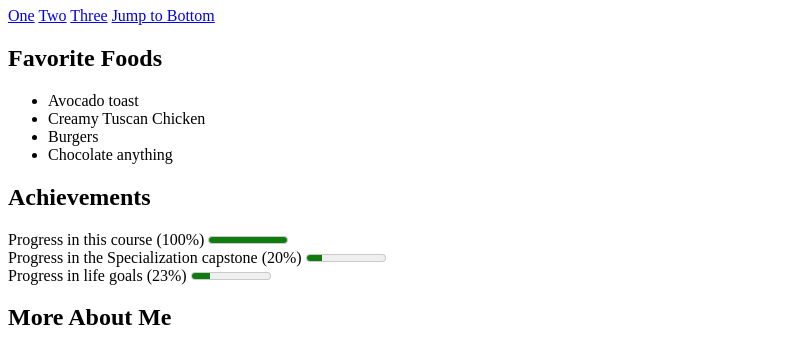
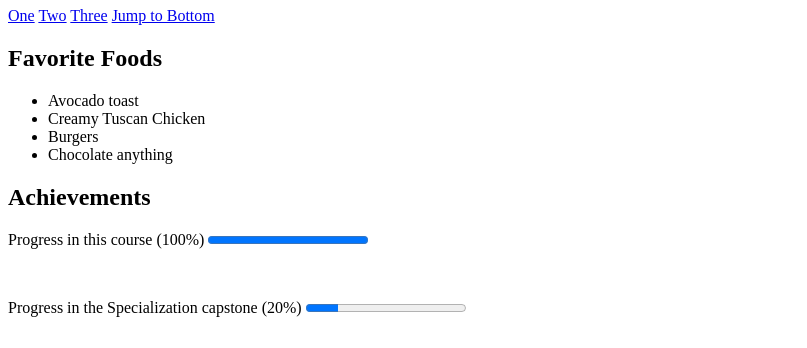
Before and after one commit to samfriedrice/coursera-html5, a plain HTML site: page finalproject.html in a window 1280 px wide. Shown: the part 73-421 px from the top of the page, without its empty margins (0-807 px from the left). Drawn offline with Linux system fonts and the light colour scheme.

Commit message:
Add files via upload

```diff
--- a/finalproject.html
+++ b/finalproject.html
@@ -24,14 +24,11 @@
 		</section>
 		<section id="achievements">
 			<h2>Achievements</h2>
-			<label for="course_progress">Progress in this course (100%)</label>
-			<meter id="course_progress" value="100" min="0" max="100">100%</meter>
+			<p>Progress in this course (100%) <progress value="100" max="100"></progress></p>
 			<br/>
-			<label for="spec_progress">Progress in the Specialization capstone (20%)</label>
-			<meter id="spec_progress" value="20" min="0" max="100">20%</meter>
+			<p>Progress in the Specialization capstone (20%) <progress value="20" max="100"></progress></p>
 			<br/>
-			<label for="life_progress">Progress in life goals (23%)</label>
-			<meter id="life_progress" value="23" min="0" max="100">23%</meter>
+			<p>Progress in life goals (23%) <progress value="23" max="100"></progress></p>
 		</section>
 		<section id="more">
 			<h2>More About Me</h2>
@@ -42,7 +39,7 @@
 		</section>
 		<footer id="footer">
 			<img src="http://www.intro-webdesign.com/images/newlogo.png" alt="Web Design for Everyone Logo">
-			<p>This page was created by Sam Rice & Colleen van Lent. To learn more about web design, visit <a href="http://www.intro-webdesign.com" target="_blank">Intro to Web Design</a>.</p>
+			<p>This page was created by Sam Rice &amp; Colleen van Lent. To learn more about web design, visit <a href="http://www.intro-webdesign.com" target="_blank">Intro to Web Design</a>.</p>
 		</footer>
 	</main>
 </body>
```
